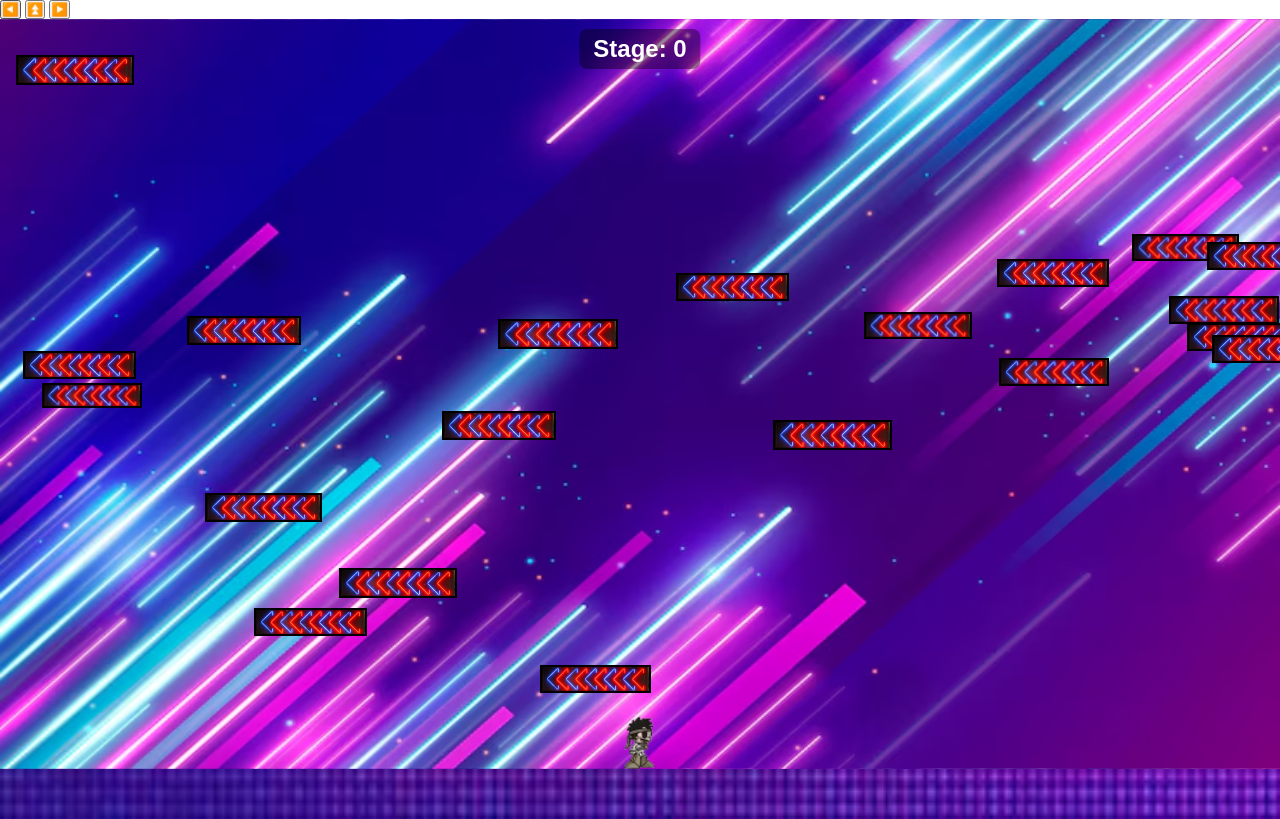
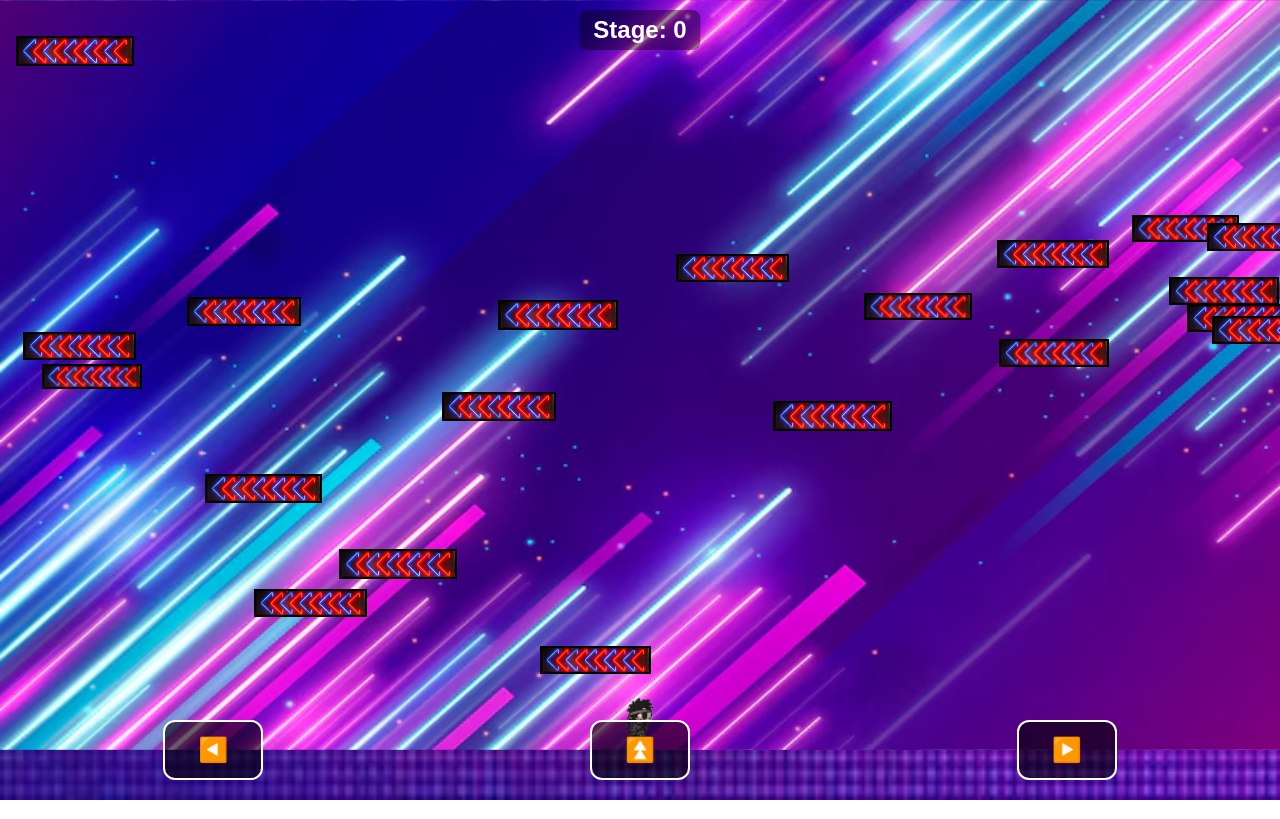
Before and after one commit to TheUknownProgrammer/escape-the-neon-world, a plain HTML site: page index.html in a window 1280 px wide. Shown: the top 819 px of the page. Drawn offline with Linux system fonts and the light colour scheme.

Commit message:
Update style.css

```diff
--- a/style.css
+++ b/style.css
@@ -63,3 +63,44 @@ body {
   position: absolute;
   border: 2.5px solid black;
 }
+
+/* Mobile Touch Controls */
+#touchControls {
+  position: absolute;
+  bottom: 20px;
+  width: 100%;
+  display: flex;
+  justify-content: space-around;
+  z-index: 1000;
+}
+
+#touchControls button {
+  background: rgba(0,0,0,0.6);
+  color: white;
+  font-size: 24px;
+  border: 2px solid white;
+  border-radius: 12px;
+  padding: 14px 18px;
+  flex: 1;
+  margin: 0 10px;
+  max-width: 100px;
+  touch-action: manipulation;
+}
+
+/* Hide controls on desktop */
+@media (pointer: fine) {
+  #touchControls {
+    display: none;
+  }
+}
+
+/* Adjust player/platform size for very small screens */
+@media (max-width: 480px) {
+  #player {
+    width: 45px;
+    height: 45px;
+  }
+  .platform {
+    border-width: 2px;
+  }
+}
```
